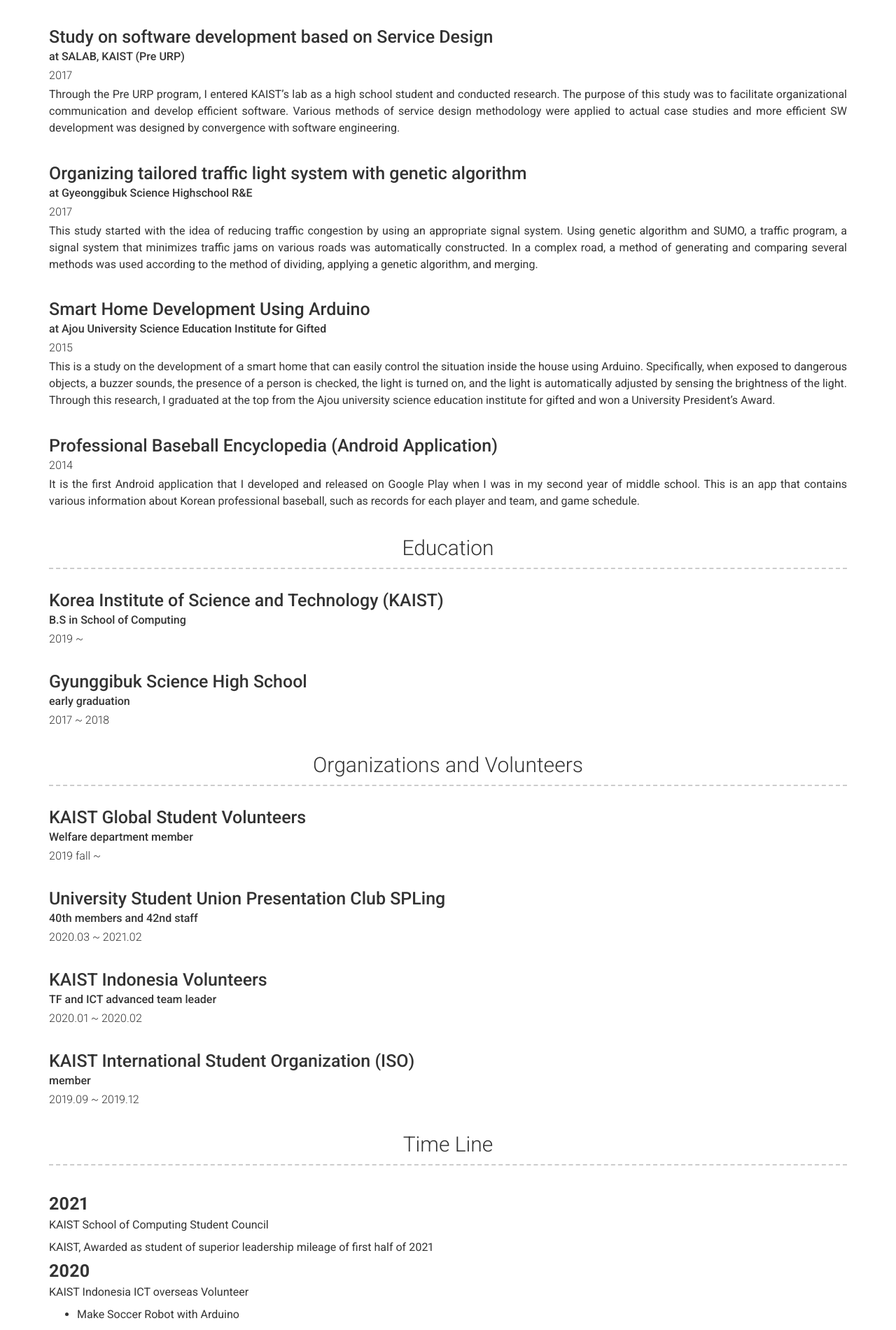
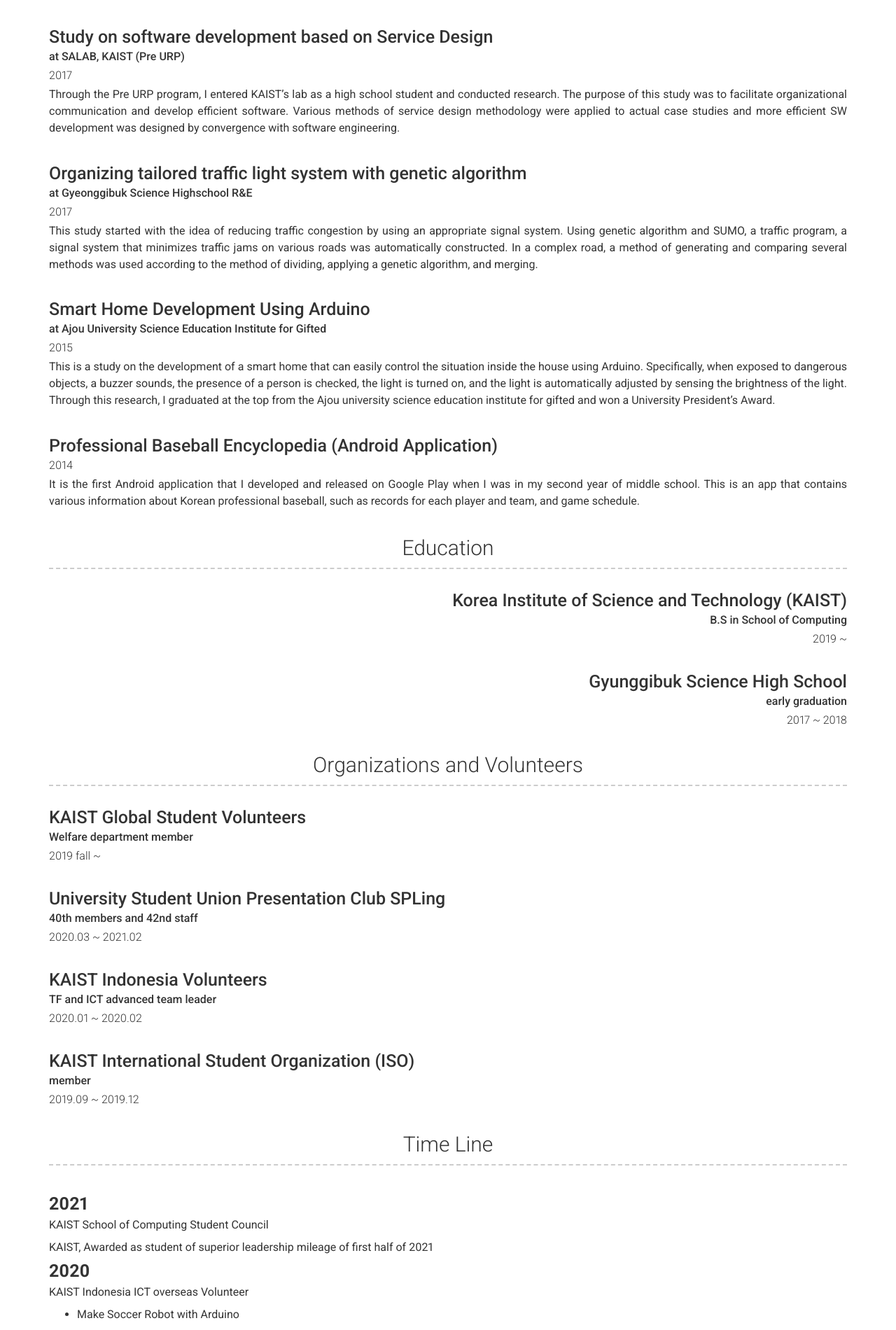
Before and after one commit to hengho/hengho.github.io, a Jekyll site: the page built from index.md, in a window 1280 px wide. Shown: the part 954-2854 px from the top of the page at 70% size. Built offline with Jekyll 4.4.1, drawn with Linux system fonts in a browser that asks for light colours; nearby versions of some CDN libraries.

Commit message:
Update _config.yml

```diff
--- a/_config.yml
+++ b/_config.yml
@@ -126,7 +126,7 @@ content:
   - title: Education
     layout: list
     content:
-      - layout: top
+      - layout: top-right
         title: Korea Institute of Science and Technology (KAIST)
         sub_title: B.S in School of Computing
         caption: 2019 ~
@@ -134,7 +134,7 @@ content:
         #  Short institution or course description (optional)
         #description: | # this will include new lines to allow paragraphs
         #  KAIST is a national research university located in Daedeok Innopolis, Daejeon, South Korea. KAIST was established by the Korean government in 1971 as the nation's first public, research-oriented science and engineering institution. KAIST is considered to be one of the most prestigious universities in the nation.
-      - layout: top
+      - layout: top-right
         title: Gyunggibuk Science High School
         sub_title: early graduation
         caption: 2017 ~ 2018
```
